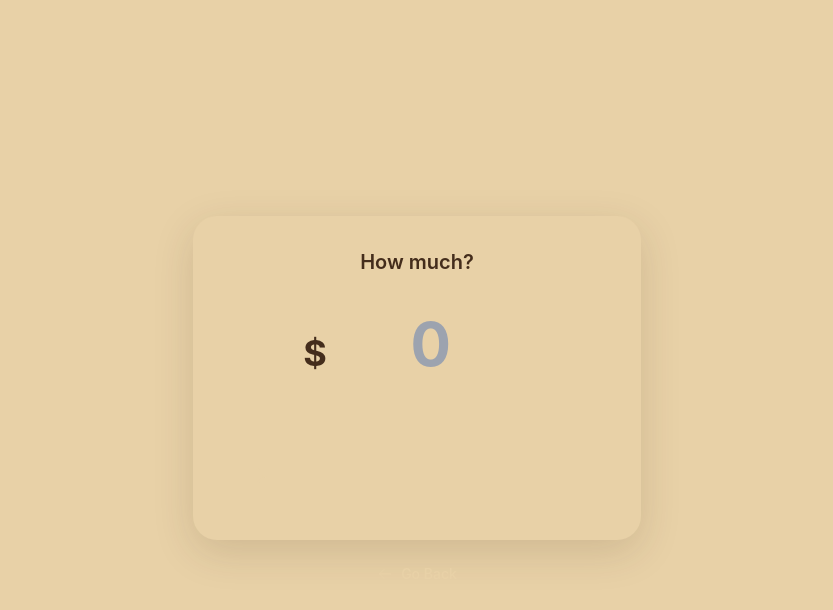
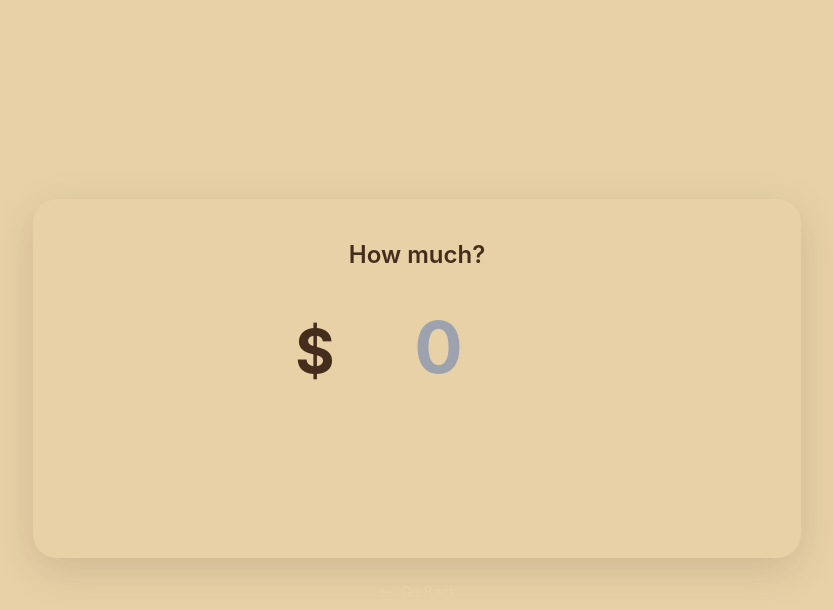
Before and after one commit to meizu-z/OutGo, a React (Vite) app: page / in a window 1280 px wide. Both pictures are taken after a click on the button "Start Tracking". Shown: the top 610 px of the page, without its empty margins (223-1056 px from the left). Built offline with nearby package versions, Linux system fonts and the light colour scheme.

Commit message:
style: Enhance responsive design with updated component sizes and spacing

```diff
--- a/src/App.jsx
+++ b/src/App.jsx
@@ -2470,7 +2470,7 @@ function App() {
 
   return (
     <div
-      className="min-h-screen flex flex-col items-center justify-center p-4 transition-colors duration-1000"
+      className="min-h-screen flex flex-col items-center justify-center p-4 md:p-8 transition-colors duration-1000"
       style={{ backgroundColor: '#E8D1A7' }}
     >
       {showConfetti && (
@@ -2483,7 +2483,7 @@ function App() {
         />
       )}
 
-      <div className="w-full max-w-md">
+      <div className="w-full max-w-md md:max-w-2xl lg:max-w-3xl">
         <AnimatePresence mode="wait">
           {/* Step 0: Resting State */}
           {wizardStep === 0 && (
@@ -2501,7 +2501,7 @@ function App() {
                 onClick={handleStartTracking}
                 whileHover={{ scale: 1.03 }}
                 whileTap={{ scale: 0.97 }}
-                className="w-44 h-44 rounded-full flex items-center justify-center text-lg font-semibold transition-all mb-16"
+                className="w-44 h-44 md:w-52 md:h-52 lg:w-64 lg:h-64 rounded-full flex items-center justify-center text-lg md:text-xl font-semibold transition-all mb-16 md:mb-20"
                 style={{
                   backgroundColor: '#E8D1A7',
                   color: '#442D1C',
@@ -2565,7 +2565,7 @@ function App() {
                 initial="hidden"
                 animate="visible"
                 exit="exit"
-                className="rounded-3xl p-8"
+                className="rounded-3xl p-6 md:p-8 lg:p-10"
                 style={{
                   backgroundColor: '#E8D1A7',
                   boxShadow: '0 12px 40px rgba(68, 45, 28, 0.15)',
@@ -2575,7 +2575,7 @@ function App() {
                   initial={{ y: -20, opacity: 0 }}
                   animate={{ y: 0, opacity: 1 }}
                   transition={{ delay: 0.1 }}
-                  className="text-xl font-semibold mb-8 text-center"
+                  className="text-xl md:text-2xl font-semibold mb-8 text-center"
                   style={{ color: '#442D1C' }}
                 >
                   How much?
@@ -2584,7 +2584,7 @@ function App() {
                 {/* Clean Number Input */}
                 <div className="flex items-center justify-center mb-8">
                   <div className="flex items-baseline gap-1">
-                    <span className="text-4xl font-bold" style={{ color: '#442D1C' }}>$</span>
+                    <span className="text-4xl md:text-5xl lg:text-6xl font-bold" style={{ color: '#442D1C' }}>$</span>
                     <input
                       type="number"
                       autoFocus
@@ -2592,7 +2592,7 @@ function App() {
                       onChange={(e) =>
                         setFormData({ ...formData, amount: e.target.value })
                       }
-                      className="text-6xl font-bold text-center border-none outline-none bg-transparent"
+                      className="text-5xl md:text-6xl lg:text-7xl font-bold text-center border-none outline-none bg-transparent"
                       style={{
                         color: '#442D1C',
                         caretColor: '#84592B',
@@ -2655,9 +2655,9 @@ function App() {
               >
                 <div className="mb-8">
                   <span className="text-sm font-medium" style={{ color: 'rgba(68, 45, 28, 0.6)' }}>Step 2 of 5</span>
-                  <h2 className="text-2xl font-bold mt-2" style={{ color: '#442D1C' }}>What category?</h2>
+                  <h2 className="text-2xl md:text-3xl font-bold mt-2" style={{ color: '#442D1C' }}>What category?</h2>
                 </div>
-                <div className="grid grid-cols-2 gap-3">
+                <div className="grid grid-cols-2 md:grid-cols-3 lg:grid-cols-4 gap-3">
                   {categories.map((cat, index) => {
                     const IconComponent = CATEGORY_ICONS.find((ic) => ic.name === cat.iconName)?.component || Tag;
                     return (
@@ -2721,10 +2721,10 @@ function App() {
                   boxShadow: '0 12px 40px rgba(68, 45, 28, 0.15)',
                 }}
               >
-                <h2 className="font-bold mb-8 text-center text-2xl" style={{ color: '#442D1C' }}>
+                <h2 className="font-bold mb-8 text-center text-2xl md:text-3xl" style={{ color: '#442D1C' }}>
                   How did you pay?
                 </h2>
-                <div className="flex flex-col gap-3">
+                <div className="flex flex-col gap-3 md:flex-row">
                   {['Cash', 'Card', 'Wallet'].map((type, index) => (
                     <motion.button
                       key={type}
@@ -2777,7 +2777,7 @@ function App() {
                   boxShadow: '0 12px 40px rgba(68, 45, 28, 0.15)',
                 }}
               >
-                <h2 className="font-bold mb-8 text-center text-2xl" style={{ color: '#442D1C' }}>
+                <h2 className="font-bold mb-8 text-center text-2xl md:text-3xl" style={{ color: '#442D1C' }}>
                   Which card?
                 </h2>
                 {cards.length === 0 ? (
@@ -2797,7 +2797,7 @@ function App() {
                     </motion.button>
                   </div>
                 ) : (
-                  <div className="flex flex-col gap-3">
+                  <div className="flex flex-col gap-3 md:grid md:grid-cols-2">
                     {cards.map((card, index) => (
                       <motion.button
                         key={card.id}
@@ -2855,10 +2855,10 @@ function App() {
                   boxShadow: '0 12px 40px rgba(68, 45, 28, 0.15)',
                 }}
               >
-                <h2 className="font-bold mb-8 text-center text-2xl" style={{ color: '#442D1C' }}>
+                <h2 className="font-bold mb-8 text-center text-2xl md:text-3xl" style={{ color: '#442D1C' }}>
                   When was this?
                 </h2>
-                <div className="flex gap-3 mb-4">
+                <div className="flex flex-col md:flex-row gap-3 mb-4">
                   <motion.button
                     whileHover={{ scale: 1.05 }}
                     whileTap={{ scale: 0.95 }}
@@ -2956,7 +2956,7 @@ function App() {
                   boxShadow: '0 12px 40px rgba(68, 45, 28, 0.15)',
                 }}
               >
-                <h2 className="font-bold mb-8 text-center text-2xl" style={{ color: '#442D1C' }}>
+                <h2 className="font-bold mb-8 text-center text-2xl md:text-3xl" style={{ color: '#442D1C' }}>
                   What was this for?
                 </h2>
                 <motion.input
@@ -2966,7 +2966,7 @@ function App() {
                     setFormData({ ...formData, description: e.target.value })
                   }
                   whileFocus={{ scale: 1.02 }}
-                  className="w-full px-4 py-3 border-none rounded-2xl mb-8 focus:outline-none transition-all"
+                  className="w-full px-4 md:px-6 py-3 md:py-4 border-none rounded-2xl mb-8 focus:outline-none transition-all text-lg md:text-xl"
                   style={{
                     backgroundColor: 'rgba(68, 45, 28, 0.08)',
                     color: '#442D1C',
```
